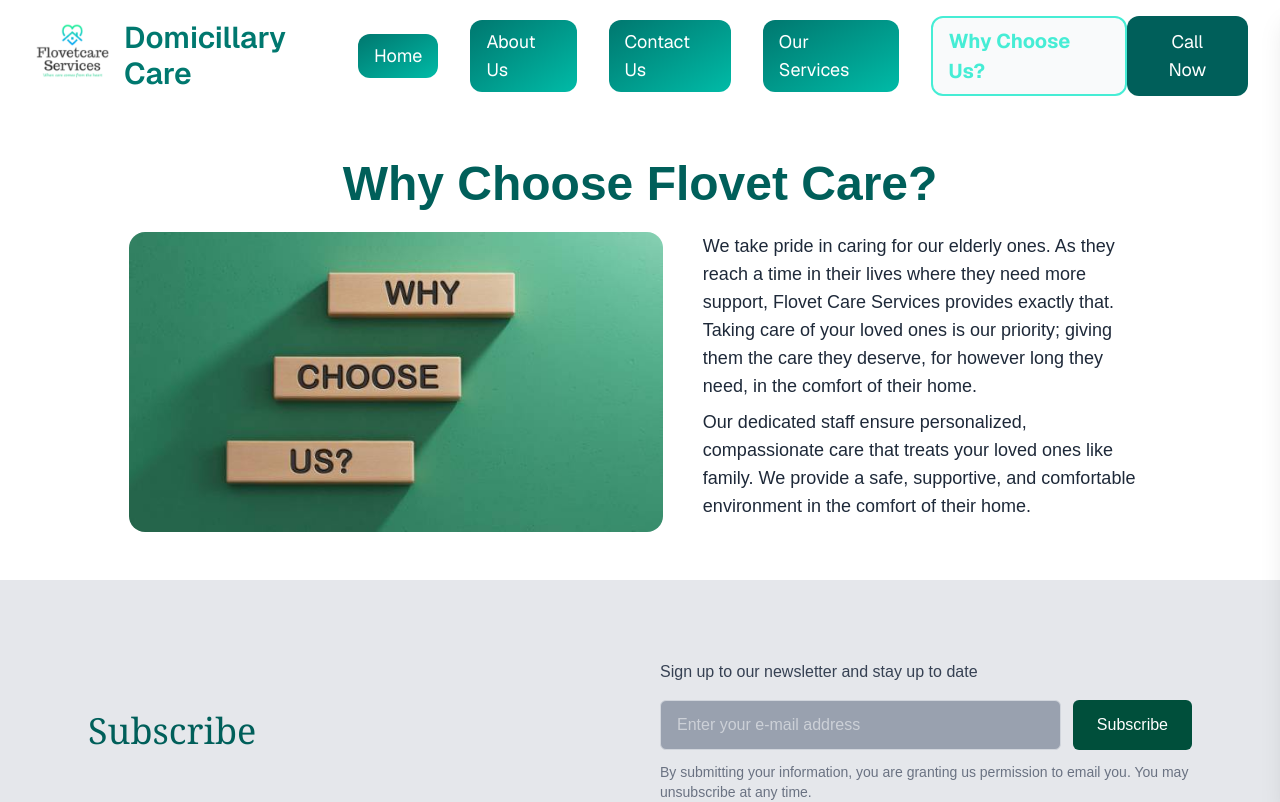
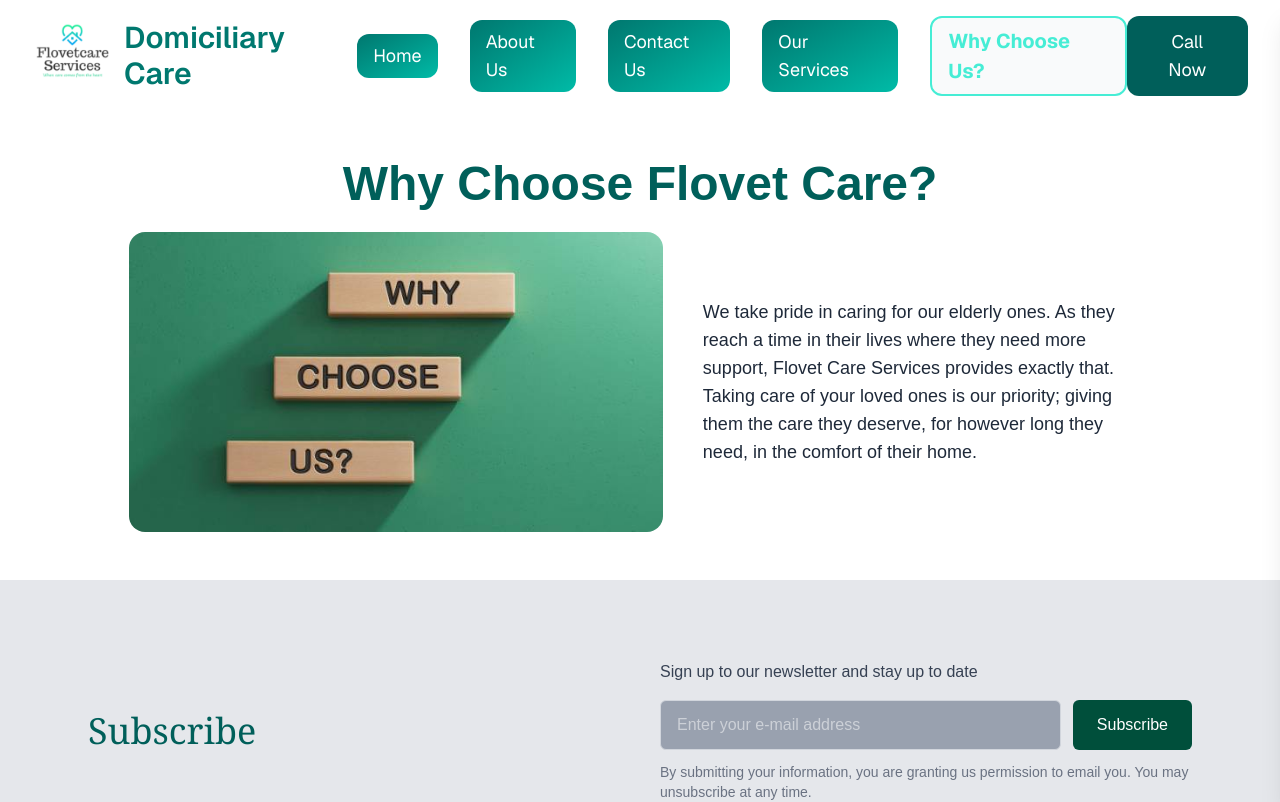
Before and after one commit to Moniye-lang/flovetcare, a Next.js app: page /whychooseus in a window 1280 px wide. Shown: the top 802 px of the page. Built offline with nearby package versions, Linux system fonts and the light colour scheme.

Commit message:
Texts Correction

```diff
--- a/app/Navbar.tsx
+++ b/app/Navbar.tsx
@@ -23,7 +23,7 @@
           alt="Logo"
           className="w-14 h-14 sm:w-20 sm:h-20 object-contain"
         />
-        <p className="text-teal-700">Domicillary Care</p>
+        <p className="text-teal-700">Domiciliary Care</p>
       </div>
 
       {/* Desktop Links */}
--- a/app/whychooseus/page.tsx
+++ b/app/whychooseus/page.tsx
@@ -10,7 +10,7 @@
       </h2>
 
       {/* Image + Text */}
-      <div className="flex flex-col md:flex-row items-start justify-center gap-4 md:gap-6">
+      <div className="flex flex-col md:flex-row items-center justify-center gap-4 md:gap-6">
 
         {/* Image */}
         <div className="flex justify-center md:justify-start md:flex-shrink-0">
@@ -22,13 +22,11 @@
         </div>
 
         {/* Text */}
-        <div className="text-left mt-4 md:mt-0 max-w-md md:ml-4">
+        <div className="text-left mt-4 md:mt-0 max-w-md md:ml-4 ">
           <p className="text-[17px] sm:text-base md:text-lg">
             We take pride in caring for our elderly ones. As they reach a time in their lives where they need more support, Flovet Care Services provides exactly that. Taking care of your loved ones is our priority; giving them the care they deserve, for however long they need, in the comfort of their home.
           </p>
-          <p className="mt-2 text-[17px] sm:text-base md:text-lg">
-            Our dedicated staff ensure personalized, compassionate care that treats your loved ones like family. We provide a safe, supportive, and comfortable environment in the comfort of their home.
-          </p>
+
         </div>
 
       </div>
```
